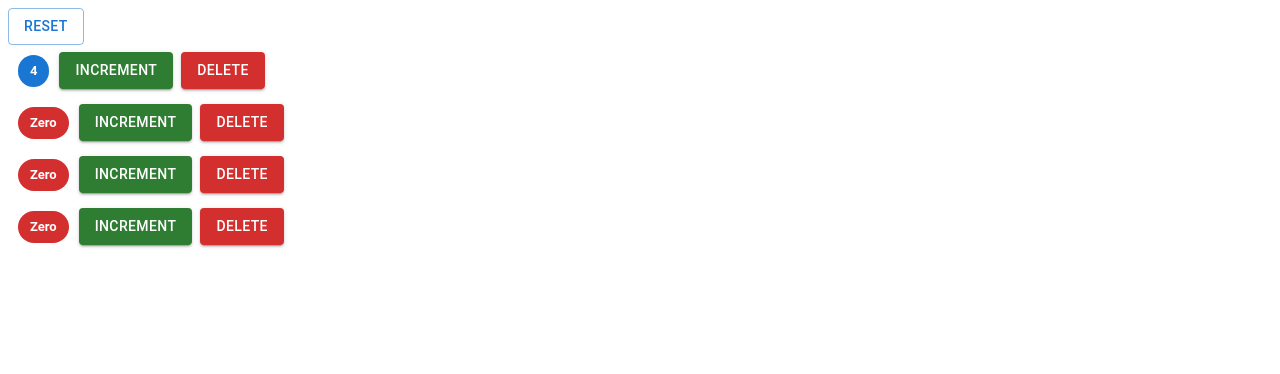
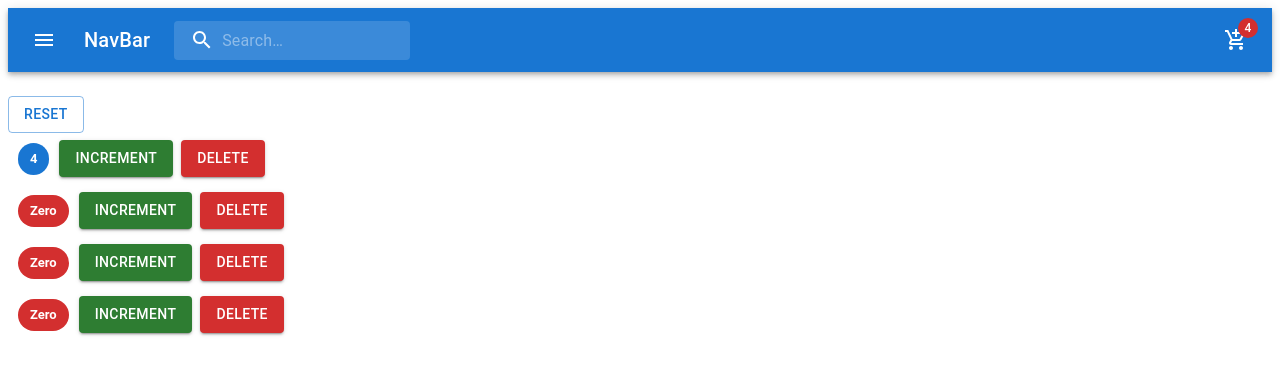
Before and after one commit to BCFCODE/MRT, a React (Vite) app: page / in a window 1280 px wide. Shown: the top 374 px of the page. Built offline with nearby package versions, Linux system fonts and the light colour scheme.

Commit message:
11- Multiple Components in Sync

```diff
--- a/package.json
+++ b/package.json
@@ -12,6 +12,7 @@
   "dependencies": {
     "@emotion/react": "^11.11.4",
     "@emotion/styled": "^11.11.5",
+    "@mui/icons-material": "^5.15.20",
     "@mui/material": "^5.15.19",
     "react": "^18.2.0",
     "react-dom": "^18.2.0"
--- a/src/App.tsx
+++ b/src/App.tsx
@@ -1,10 +1,16 @@
 import { Component } from "react";
 // import "./App.css";
 import { Counters } from "./components/Counters";
+import NavBar from "./components/NavBar";
 
 class App extends Component {
   render() {
-    return <Counters />;
+    return (
+      <>
+        <NavBar />
+        <Counters />
+      </>
+    );
   }
 }
 
--- /dev/null
+++ b/src/components/NavBar/index.tsx
@@ -0,0 +1,93 @@
+import { styled, alpha } from "@mui/material/styles";
+import AppBar from "@mui/material/AppBar";
+import Box from "@mui/material/Box";
+import Toolbar from "@mui/material/Toolbar";
+import IconButton from "@mui/material/IconButton";
+import Typography from "@mui/material/Typography";
+import InputBase from "@mui/material/InputBase";
+import Badge from "@mui/material/Badge";
+import MenuIcon from "@mui/icons-material/Menu";
+import SearchIcon from "@mui/icons-material/Search";
+import MailIcon from "@mui/icons-material/Mail";
+import AddShoppingCartIcon from "@mui/icons-material/AddShoppingCart";
+
+const Search = styled("div")(({ theme }) => ({
+  position: "relative",
+  borderRadius: theme.shape.borderRadius,
+  backgroundColor: alpha(theme.palette.common.white, 0.15),
+  "&:hover": {
+    backgroundColor: alpha(theme.palette.common.white, 0.25),
+  },
+  marginRight: theme.spacing(2),
+  marginLeft: 0,
+  width: "100%",
+  [theme.breakpoints.up("sm")]: {
+    marginLeft: theme.spacing(3),
+    width: "auto",
+  },
+}));
+
+const SearchIconWrapper = styled("div")(({ theme }) => ({
+  padding: theme.spacing(0, 2),
+  height: "100%",
+  position: "absolute",
+  pointerEvents: "none",
+  display: "flex",
+  alignItems: "center",
+  justifyContent: "center",
+}));
+
+const StyledInputBase = styled(InputBase)(({ theme }) => ({
+  color: "inherit",
+  "& .MuiInputBase-input": {
+    padding: theme.spacing(1, 1, 1, 0),
+    // vertical padding + font size from searchIcon
+    paddingLeft: `calc(1em + ${theme.spacing(4)})`,
+    transition: theme.transitions.create("width"),
+    width: "100%",
+    [theme.breakpoints.up("md")]: {
+      width: "20ch",
+    },
+  },
+}));
+
+export default function NavBar() {
+  return (
+    <Box sx={{ flexGrow: 1 , marginBottom: 3}}>
+      <AppBar position="static">
+        <Toolbar>
+          <IconButton
+            size="large"
+            edge="start"
+            color="inherit"
+            aria-label="open drawer"
+            sx={{ mr: 2 }}
+          >
+            <MenuIcon />
+          </IconButton>
+          <Typography
+            variant="h6"
+            noWrap
+            component="div"
+            sx={{ display: { xs: "none", sm: "block" } }}
+          >
+            NavBar
+          </Typography>
+          <Search>
+            <SearchIconWrapper>
+              <SearchIcon />
+            </SearchIconWrapper>
+            <StyledInputBase
+              placeholder="Search…"
+              inputProps={{ "aria-label": "search" }}
+            />
+          </Search>
+          <Box sx={{ flexGrow: 1 }} />
+          <Badge badgeContent={4} color="error">
+            <AddShoppingCartIcon />
+          </Badge>
+        </Toolbar>
+      </AppBar>
+    </Box>
+  );
+}
```
Also changed, not shown: 1 other file (tests, documents, lock files or other folders).
